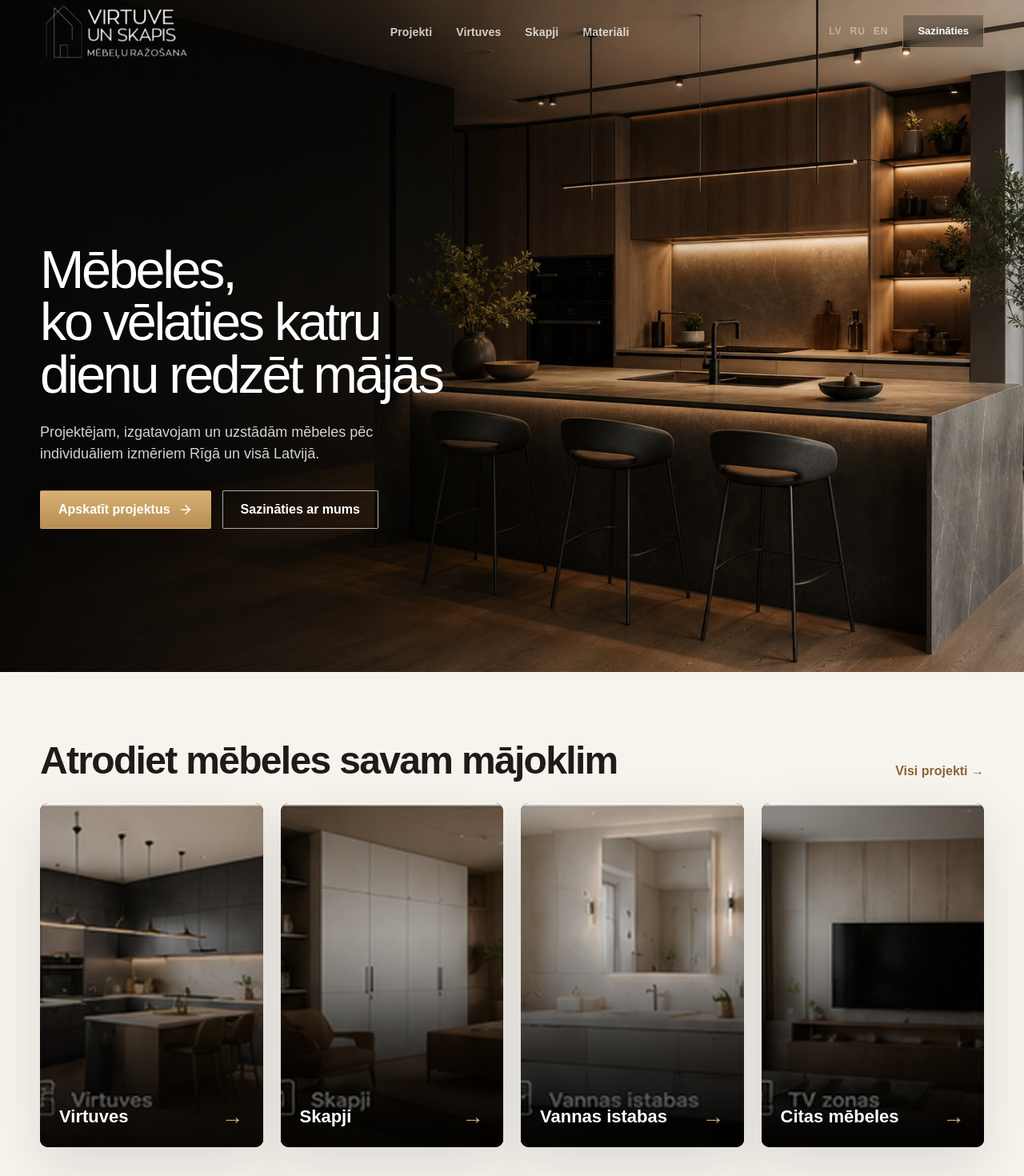
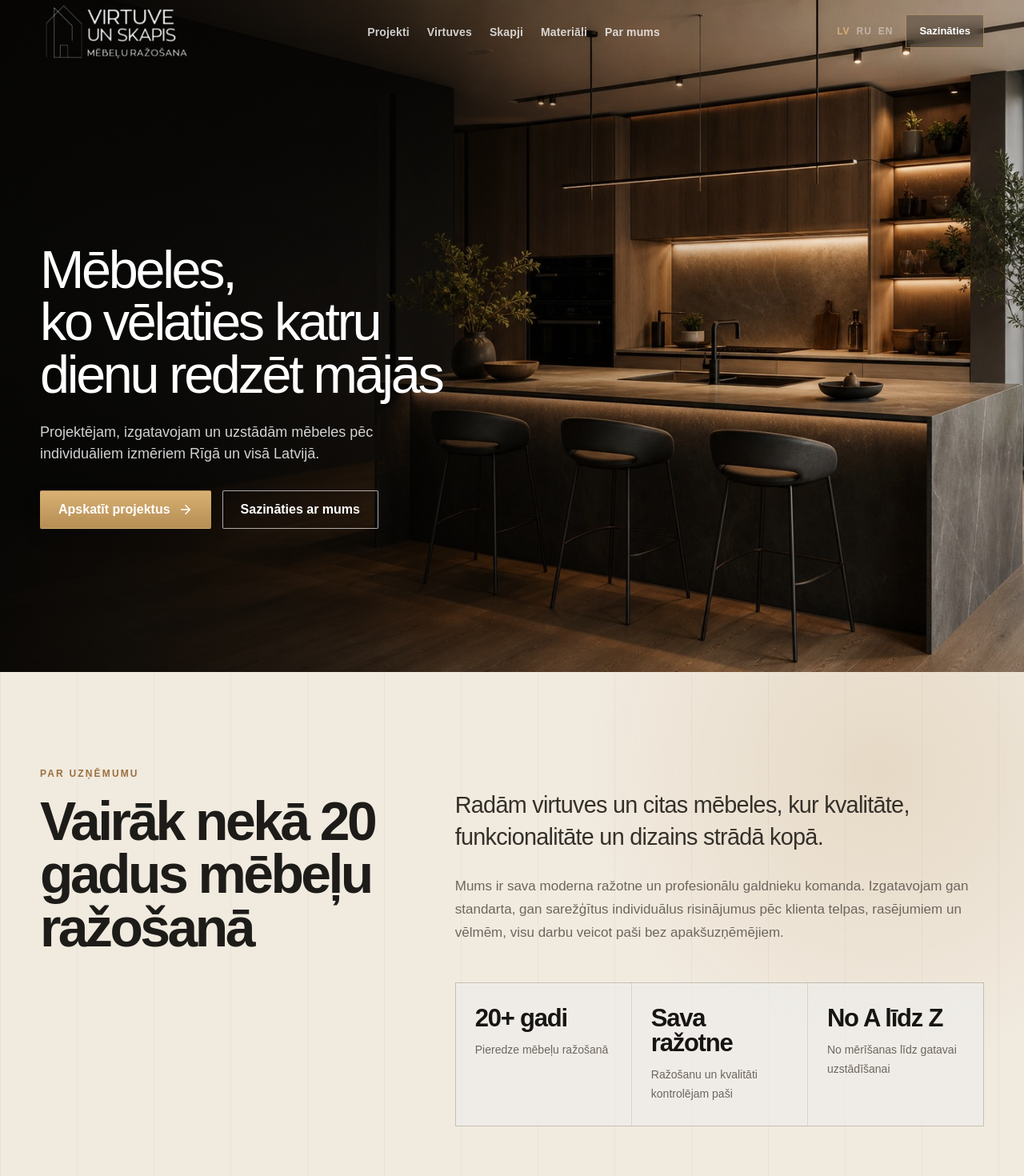
Before and after one commit to SergeyJak/virtuveunskapis, a Next.js app: page / in a window 1280 px wide. Shown: the top 1470 px of the page at 80% size. Built offline with nearby package versions, Linux system fonts and the light colour scheme.

Commit message:
feat: add premium company story section
* feat: add premium about section styles

* feat: add company story section to homepage

* feat: expose about section in navigation

* fix: keep expanded desktop navigation compact

* feat: link footer to company story

```diff
--- /dev/null
+++ b/app/about.module.css
@@ -0,0 +1,112 @@
+.section {
+  position: relative;
+  overflow: hidden;
+  padding: 118px 0;
+  background: #f1eadf;
+}
+
+.section::before {
+  content: '';
+  position: absolute;
+  inset: 0;
+  pointer-events: none;
+  background:
+    radial-gradient(circle at 86% 18%, rgba(182,141,84,.18), transparent 30%),
+    linear-gradient(90deg, rgba(20,19,16,.04) 1px, transparent 1px);
+  background-size: auto, 96px 96px;
+}
+
+.inner {
+  position: relative;
+  display: grid;
+  grid-template-columns: .78fr 1.22fr;
+  gap: 96px;
+  align-items: start;
+}
+
+.eyebrow {
+  margin: 0 0 18px;
+  color: #9a7040;
+  font-size: 12px;
+  font-weight: 800;
+  letter-spacing: .18em;
+  text-transform: uppercase;
+}
+
+.title {
+  max-width: 470px;
+  margin: 0;
+  font-size: clamp(46px, 5.3vw, 78px);
+  line-height: .98;
+  letter-spacing: -.052em;
+  font-weight: 600;
+}
+
+.content {
+  padding-top: 28px;
+}
+
+.lead {
+  max-width: 720px;
+  margin: 0;
+  color: #34302a;
+  font-size: clamp(22px, 2.25vw, 31px);
+  line-height: 1.4;
+  letter-spacing: -.025em;
+}
+
+.text {
+  max-width: 690px;
+  margin: 26px 0 0;
+  color: #6d665d;
+  font-size: 17px;
+  line-height: 1.72;
+}
+
+.stats {
+  display: grid;
+  grid-template-columns: repeat(3, 1fr);
+  gap: 1px;
+  margin-top: 48px;
+  border: 1px solid rgba(31,28,24,.11);
+  background: rgba(31,28,24,.11);
+}
+
+.stat {
+  min-height: 158px;
+  padding: 28px 24px;
+  background: rgba(255,255,255,.58);
+}
+
+.stat strong {
+  display: block;
+  margin-bottom: 12px;
+  color: #171512;
+  font-size: 31px;
+  line-height: 1;
+  letter-spacing: -.04em;
+}
+
+.stat span {
+  color: #6d665d;
+  font-size: 14px;
+  line-height: 1.5;
+}
+
+@media (max-width: 980px) {
+  .section { padding: 88px 0; }
+  .inner { grid-template-columns: 1fr; gap: 42px; }
+  .title { max-width: 680px; }
+  .content { padding-top: 0; }
+}
+
+@media (max-width: 640px) {
+  .section { padding: 72px 0; }
+  .inner { gap: 32px; }
+  .title { font-size: 48px; }
+  .lead { font-size: 22px; }
+  .text { margin-top: 20px; font-size: 16px; }
+  .stats { grid-template-columns: 1fr; margin-top: 34px; }
+  .stat { min-height: 0; padding: 22px; }
+  .stat strong { font-size: 28px; }
+}
--- a/app/page.tsx
+++ b/app/page.tsx
@@ -5,7 +5,8 @@ import { Header } from '@/components/Header'
 import { Footer } from '@/components/Footer'
 import { ProjectCard } from '@/components/ProjectCard'
 import { projects } from '@/data/site'
-import styles from './materials.module.css'
+import materialStyles from './materials.module.css'
+import aboutStyles from './about.module.css'
 
 const homeCategories = [
   { title: 'Virtuves', href: '/portfolio?category=kitchens', image: '/images/categories/kitchens.jpg' },
@@ -58,6 +59,24 @@ export default function HomePage() {
         </main>
       </div>
 
+      <section id="about" className={aboutStyles.section}>
+        <div className={`container ${aboutStyles.inner}`}>
+          <div>
+            <p className={aboutStyles.eyebrow}>Par uzņēmumu</p>
+            <h2 className={aboutStyles.title}>Vairāk nekā 20 gadus mēbeļu ražošanā</h2>
+          </div>
+          <div className={aboutStyles.content}>
+            <p className={aboutStyles.lead}>Radām virtuves un citas mēbeles, kur kvalitāte, funkcionalitāte un dizains strādā kopā.</p>
+            <p className={aboutStyles.text}>Mums ir sava moderna ražotne un profesionālu galdnieku komanda. Izgatavojam gan standarta, gan sarežģītus individuālus risinājumus pēc klienta telpas, rasējumiem un vēlmēm, visu darbu veicot paši bez apakšuzņēmējiem.</p>
+            <div className={aboutStyles.stats}>
+              <div className={aboutStyles.stat}><strong>20+ gadi</strong><span>Pieredze mēbeļu ražošanā</span></div>
+              <div className={aboutStyles.stat}><strong>Sava ražotne</strong><span>Ražošanu un kvalitāti kontrolējam paši</span></div>
+              <div className={aboutStyles.stat}><strong>No A līdz Z</strong><span>No mērīšanas līdz gatavai uzstādīšanai</span></div>
+            </div>
+          </div>
+        </div>
+      </section>
+
       <section className="section">
         <div className="container">
           <div className="section-heading"><h2>Atrodiet mēbeles savam mājoklim</h2><Link href="/portfolio">Visi projekti →</Link></div>
@@ -94,17 +113,17 @@ export default function HomePage() {
         </div>
       </section>
 
-      <section id="materials" className={styles.section}>
-        <div className={`container ${styles.inner}`}>
-          <div className={styles.copy}>
-            <p className={styles.eyebrow}>Kvalitāte detaļās</p>
+      <section id="materials" className={materialStyles.section}>
+        <div className={`container ${materialStyles.inner}`}>
+          <div className={materialStyles.copy}>
+            <p className={materialStyles.eyebrow}>Kvalitāte detaļās</p>
             <h2>Materiāli un izpildījums, kam var uzticēties</h2>
             <p>Labs rezultāts nav tikai skaists skats. Tas ir pārdomāts dizains, kvalitatīvi materiāli un precīzs darbs katrā projekta posmā.</p>
             <Link className="button button-primary" href="/contacts">Pārrunāt savu projektu <ArrowRight size={18} /></Link>
           </div>
-          <div className={styles.grid}>
+          <div className={materialStyles.grid}>
             {benefits.map(({ icon: Icon, title, description }) => (
-              <article key={title} className={styles.card}>
+              <article key={title} className={materialStyles.card}>
                 <Icon aria-hidden="true" />
                 <h3>{title}</h3>
                 <p>{description}</p>
--- a/components/Footer.tsx
+++ b/components/Footer.tsx
@@ -15,6 +15,7 @@ export function Footer() {
         <nav className={styles.column} aria-label="Kājenes navigācija">
           <h3 className={styles.heading}>Navigācija</h3>
           <Link className={styles.link} href="/portfolio">Projekti</Link>
+          <Link className={styles.link} href="/#about">Par mums</Link>
           <Link className={styles.link} href="/#materials">Materiāli</Link>
           <Link className={styles.link} href="/contacts">Kontakti</Link>
         </nav>
--- a/components/Header.module.css
+++ b/components/Header.module.css
@@ -10,7 +10,7 @@
   display: grid;
   grid-template-columns: auto 1fr auto;
   align-items: center;
-  gap: 28px;
+  gap: 24px;
 }
 
 .brand {
@@ -30,7 +30,7 @@
   display: flex;
   align-items: center;
   justify-content: center;
-  gap: 30px;
+  gap: 22px;
 }
 
 .navLink {
@@ -40,6 +40,7 @@
   font-size: 14px;
   font-weight: 600;
   letter-spacing: .01em;
+  white-space: nowrap;
   transition: color .2s ease;
 }
 
@@ -70,13 +71,13 @@
   display: flex;
   align-items: center;
   justify-content: flex-end;
-  gap: 16px;
+  gap: 14px;
 }
 
 .languages {
   display: flex;
   align-items: center;
-  gap: 10px;
+  gap: 8px;
   padding-right: 2px;
   font-size: 12px;
   font-weight: 700;
@@ -93,7 +94,7 @@
 
 .cta {
   min-height: 42px;
-  padding: 0 18px;
+  padding: 0 16px;
   display: inline-flex;
   align-items: center;
   justify-content: center;
@@ -102,6 +103,7 @@
   color: #fff;
   font-size: 13px;
   font-weight: 700;
+  white-space: nowrap;
   backdrop-filter: blur(8px);
   transition: background .2s ease, border-color .2s ease;
 }
@@ -202,9 +204,11 @@
 }
 
 @media (max-width: 1120px) {
-  .desktopNav { gap: 20px; }
-  .navLink { font-size: 13px; }
-  .brand img { width: 166px; }
+  .desktopNav { gap: 14px; }
+  .navLink { font-size: 12px; }
+  .brand img { width: 156px; }
+  .languages { gap: 6px; font-size: 11px; }
+  .cta { padding-inline: 13px; }
 }
 
 @media (max-width: 980px) {
--- a/components/Header.tsx
+++ b/components/Header.tsx
@@ -10,9 +10,7 @@ import styles from './Header.module.css'
 export function Header() {
   const [open, setOpen] = useState(false)
   const pathname = usePathname()
-  const headerNavigation = navigation.filter(
-    (item) => item.href !== '/contacts' && item.href !== '/#about'
-  )
+  const headerNavigation = navigation.filter((item) => item.href !== '/contacts')
 
   useEffect(() => {
     if (!open) return
```
